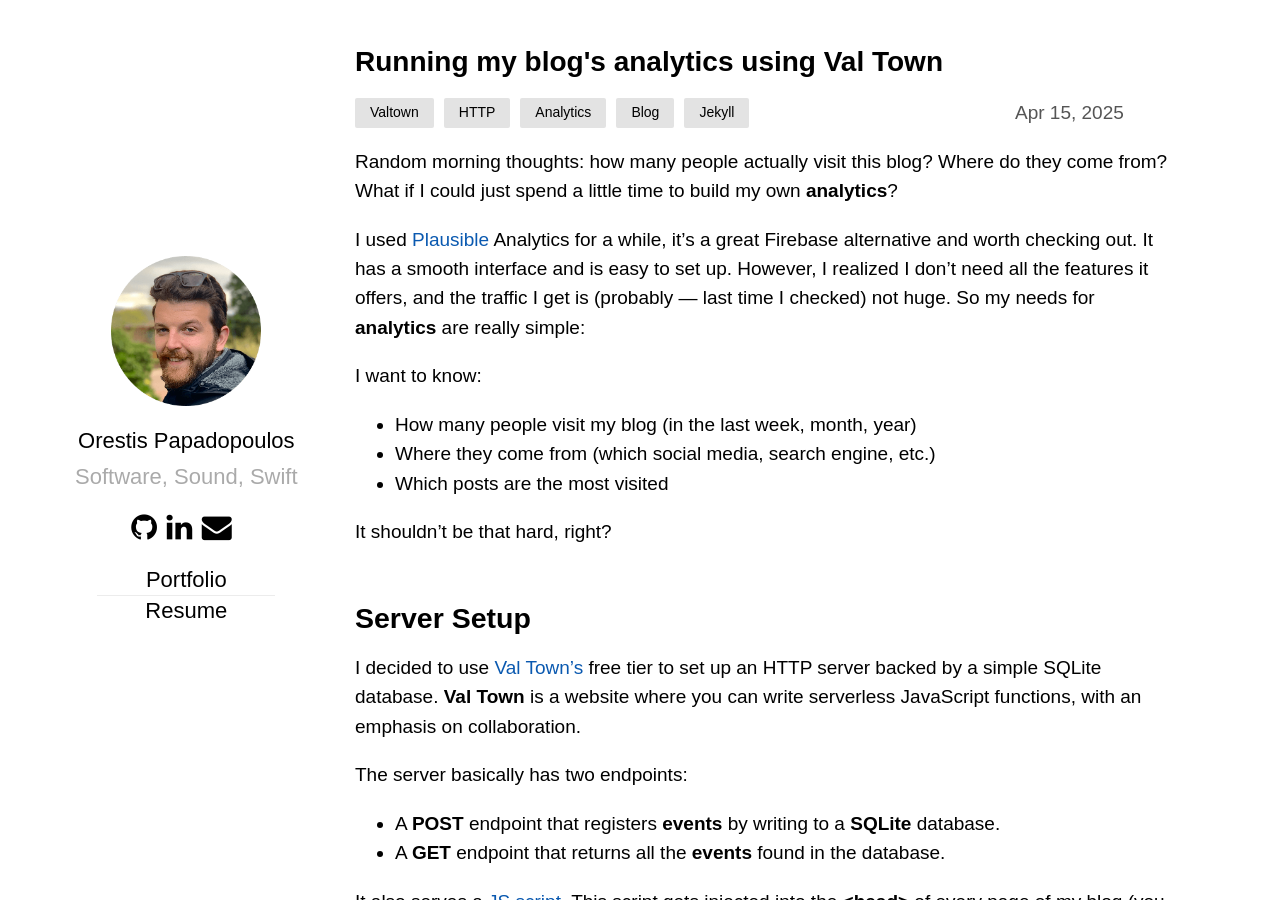
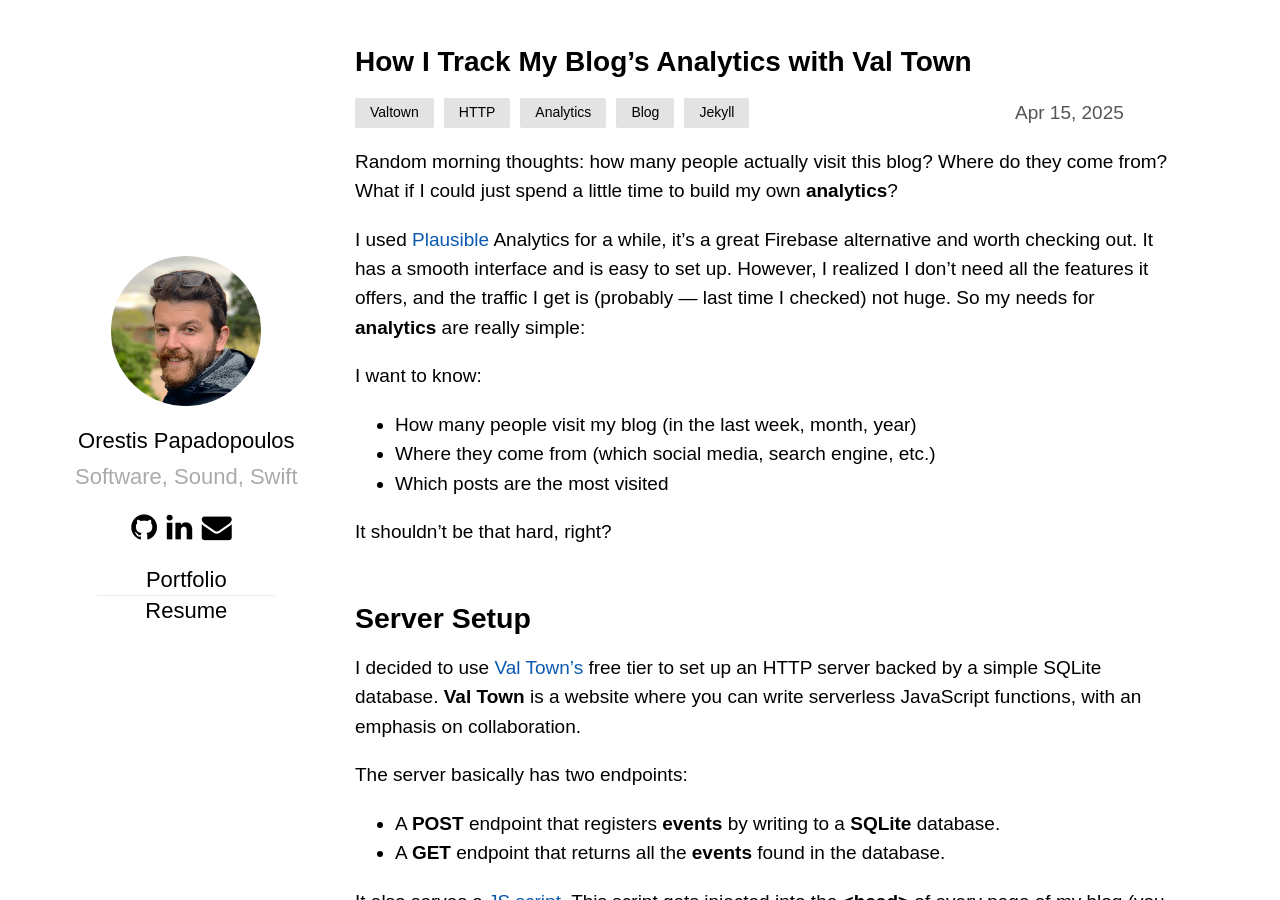
Before and after one commit to orjpap/orjpap.github.io, a Jekyll site: the page built from _posts/2025-04-15-blog-analytics.md, in a window 1280 px wide and 900 px high. Built offline with Jekyll 4.4.1, drawn with Linux system fonts in a browser that asks for light colours; Markdown is read by kramdown in place of the engine named in the settings.

Commit message:
Changed post title

```diff
--- a/_posts/2025-04-15-blog-analytics.md
+++ b/_posts/2025-04-15-blog-analytics.md
@@ -1,6 +1,6 @@
 ---
 layout: post
-title: "Running my blog's analytics using Val Town"
+title: "How I Track My Blog’s Analytics with Val Town"
 date: 2025-04-15 12:03:36 +0530
 categories: Valtown HTTP Analytics Blog Jekyll
 doctest: false
```
